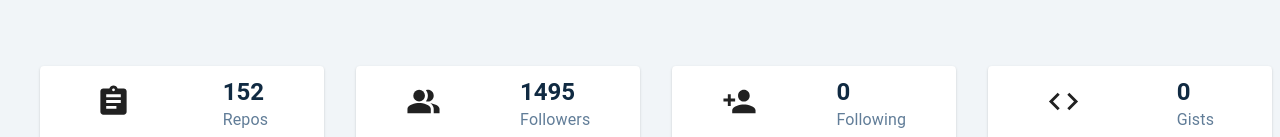
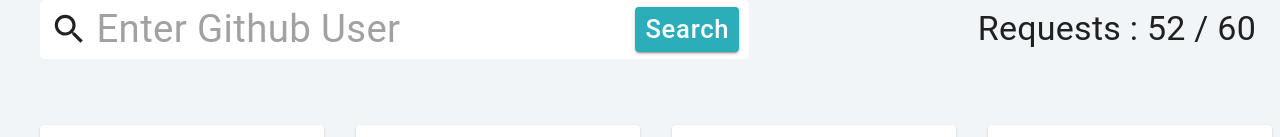
Before and after one commit to danailkostov/users-coders, a React (Create React App) app: page / in a window 1280 px wide. Shown: the top 137 px of the page. Built offline with nearby package versions, Linux system fonts and the light colour scheme.

Commit message:
basic search component setup

```diff
--- /dev/null
+++ b/src/components/Search/index.js
@@ -0,0 +1,73 @@
+import {
+  Container,
+  InputBase,
+  InputAdornment,
+  Button,
+  Typography,
+} from "@material-ui/core";
+import SearchIcon from "@material-ui/icons/Search";
+import React, { useState } from "react";
+import { makeStyles } from "@material-ui/core/styles";
+
+const useStyles = makeStyles((theme) => ({
+  searchIcon: {
+    fontSize: "3vw",
+  },
+  searchInput: {
+    backgroundColor: "white",
+    fontSize: "3vw",
+    paddingLeft: "10px",
+    marginLeft: "16px",
+    borderRadius: "5px",
+  },
+  btn: {
+    textTransform: "none",
+    marginRight: "10px",
+    backgroundColor: "#2caeba",
+    color: "white",
+    padding: "0px 10px",
+    fontSize: "2vw",
+  },
+}));
+
+const Search = () => {
+  const classes = useStyles();
+  const [search, setSearch] = useState("");
+  const handleSubmit = (e) => {
+    e.preventDefault();
+    console.log(search);
+  };
+  return (
+    <Container
+      style={{
+        display: "flex",
+        justifyContent: "space-between",
+        alignItems: "center",
+      }}
+    >
+      <form onSubmit={handleSubmit}>
+        <InputBase
+          placeholder="Enter Github User"
+          className={classes.searchInput}
+          value={search}
+          onChange={(e) => setSearch(e.target.value)}
+          startAdornment={
+            <InputAdornment position="start">
+              <SearchIcon className={classes.searchIcon} />
+            </InputAdornment>
+          }
+          endAdornment={
+            <InputAdornment position="end">
+              <Button variant="contained" className={classes.btn}>
+                Search
+              </Button>
+            </InputAdornment>
+          }
+        />
+      </form>
+      <Typography variant="h4">Requests : 52 / 60</Typography>
+    </Container>
+  );
+};
+
+export default Search;
--- a/src/pages/HomePage/index.js
+++ b/src/pages/HomePage/index.js
@@ -2,11 +2,12 @@ import React from "react";
 import Info from "../../components/Info";
 import User from "../../components/User";
 import Repos from "../../components/Repos";
+import Search from "../../components/Search";
 const Home = () => {
   return (
     <>
       {/* <Navbar /> */}
-      {/* <Search /> */}
+      <Search />
       <Info />
       <User />
       <Repos />
```
